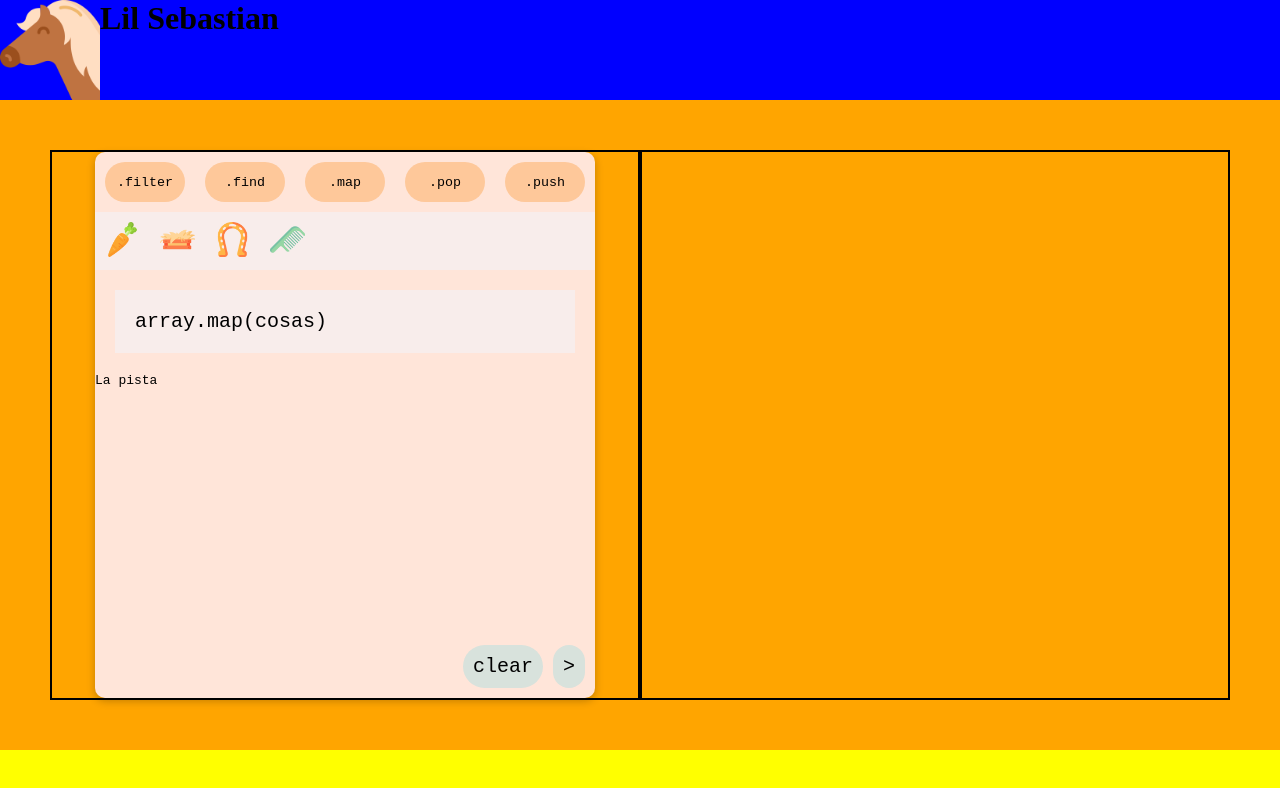
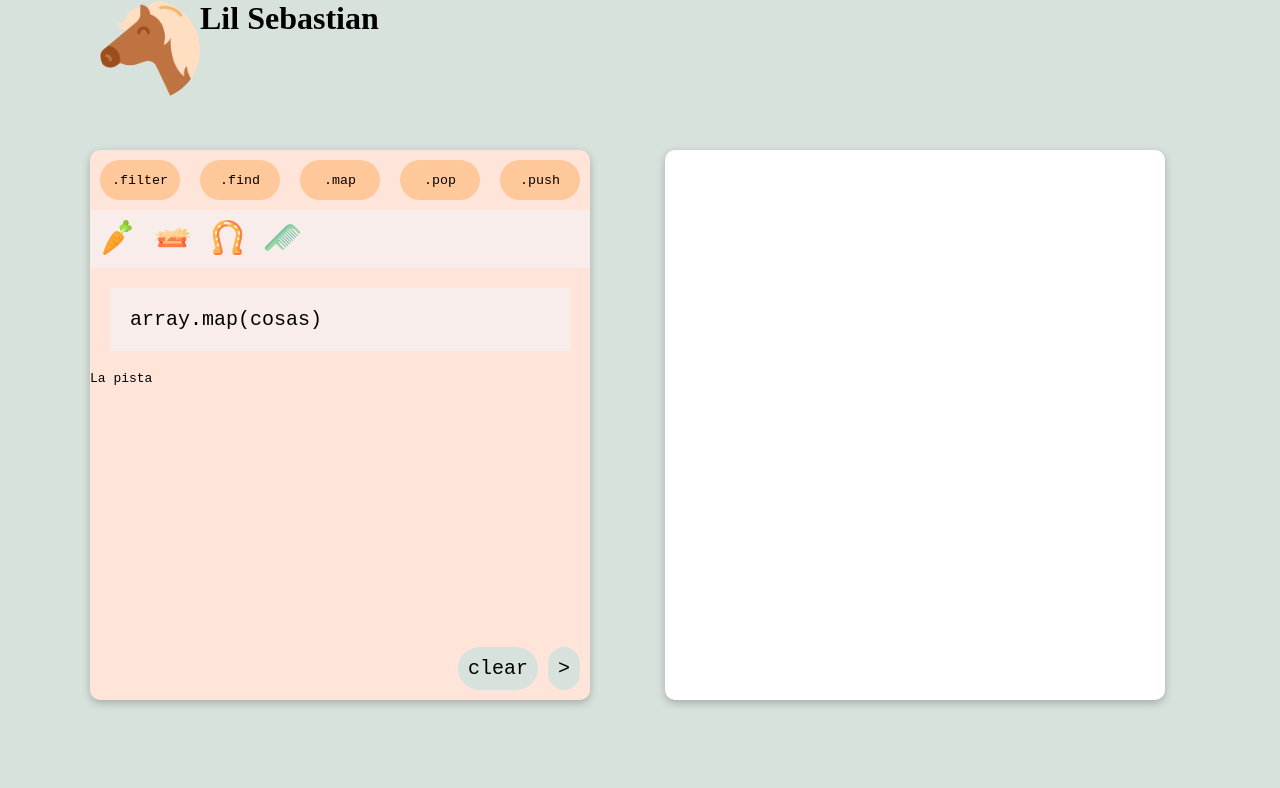
Before and after one commit to decolorblau/Lil-Sebastian-Vue, a Vue app: page / in a window 1280 px wide. Shown: the top 788 px of the page. Built offline with nearby package versions, Linux system fonts and the light colour scheme.

Commit message:
added home background colors

```diff
--- a/src/App.vue
+++ b/src/App.vue
@@ -1,7 +1,15 @@
 <template>
   <div id="app">
     <header>
-      <img class="logo" alt="Lil Sebastian Logo" src="@/assets/logo.png" width="100" height="100" />
+      <div class="logo">
+        <img
+          class="logo"
+          alt="Lil Sebastian Logo"
+          src="@/assets/logo.png"
+          width="100"
+          height="100"
+        />
+      </div>
       <h1 class="title">Lil Sebastian</h1>
     </header>
     <div class="container">
@@ -22,25 +30,29 @@
   height: 100vh;
   width: 100vw;
 }
+.logo {
+  border-radius: 50px;
+  margin-left: 50px;
+}
 
 header {
   height: 100px;
   width: 100%;
-  background-color: blue;
+  background-color: #d8e2dc;
   display: flex;
 }
 
 footer {
   width: 100%;
   height: 50px;
-  background-color: yellow;
+  background-color: #d8e2dc;
 }
 
 .container {
-  background-color: orange;
+  background-color: #d8e2dc;
   height: calc(100vh - 150px);
   display: flex;
-  flex-direction: row;
+  justify-content: center;
   padding: 50px;
 }
 </style>
--- a/src/views/Home.vue
+++ b/src/views/Home.vue
@@ -20,8 +20,16 @@ export default {
 
 <style lang="scss">
 .board {
-  width: 100%;
-  border: 2px solid black;
+  width: 550px;
   height: 100%;
 }
+.board--viewpanel {
+  background-color: #fff;
+  height: 100%;
+  min-width: 500px;
+  width: 500px;
+  margin: 0 50px;
+  border-radius: 10px;
+  box-shadow: rgba(0, 0, 0, 0.24) 0px 3px 8px;
+}
 </style>
```
